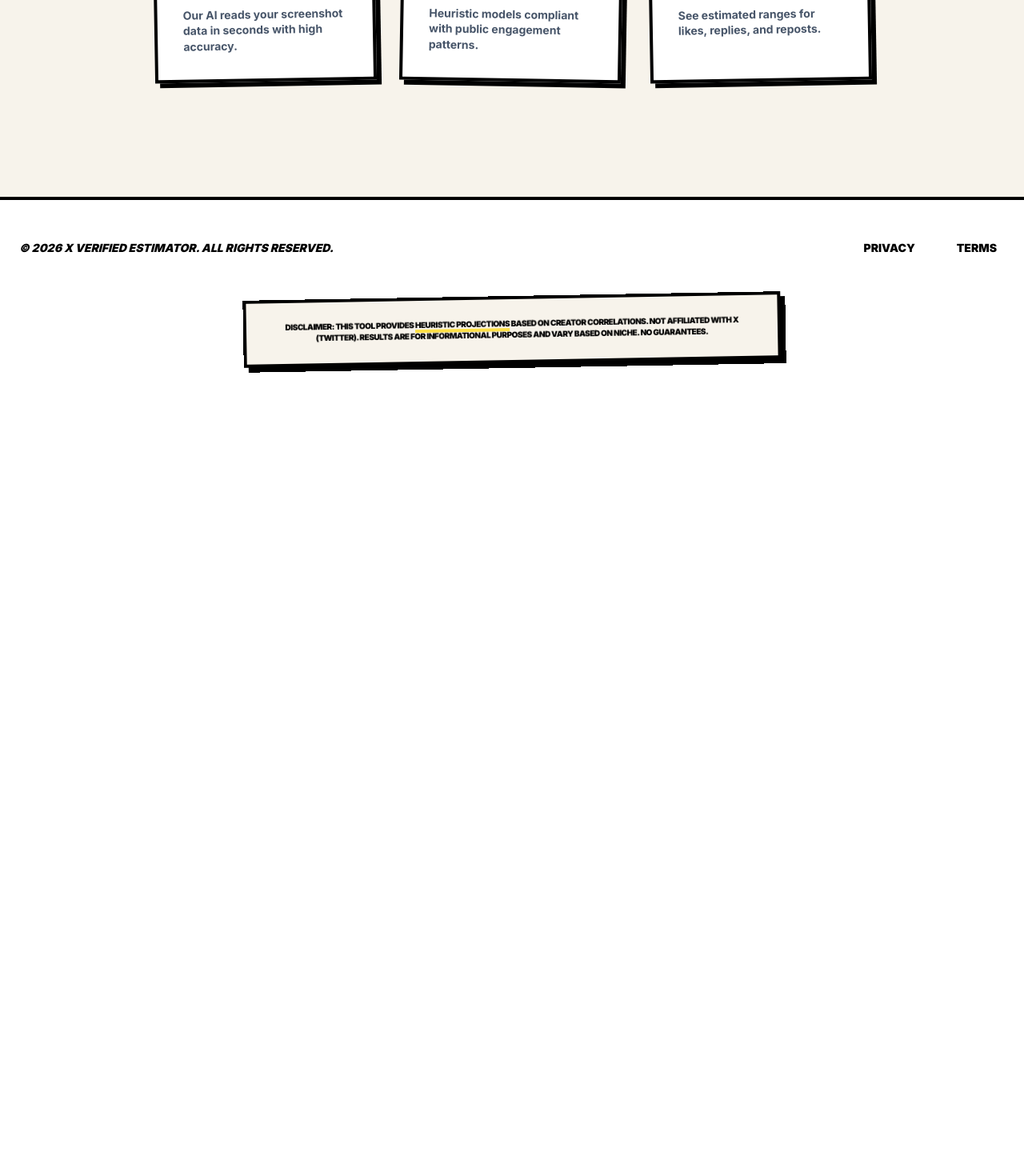
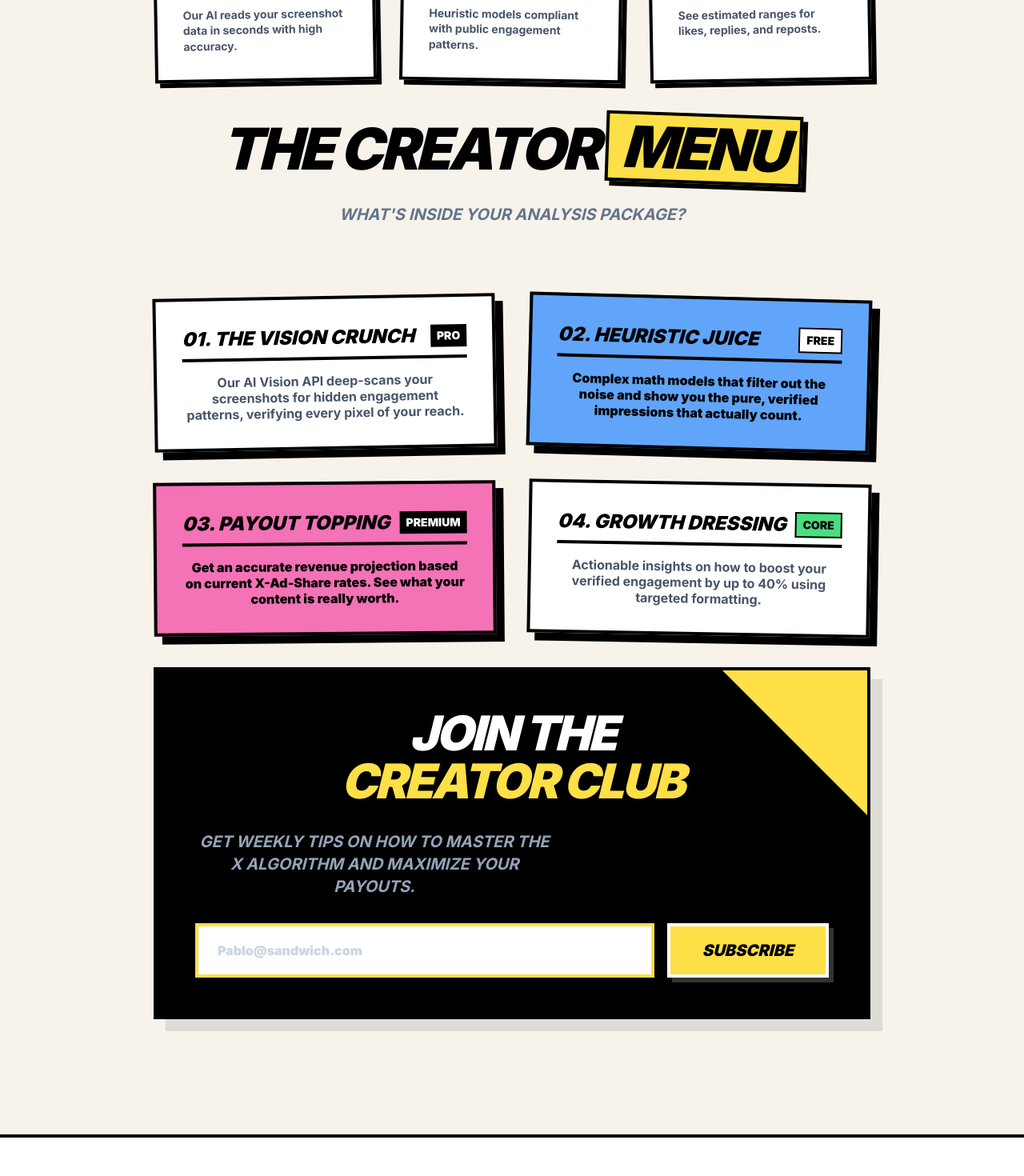
Before and after one commit to Sufiyanshah483/x-verified-estimator, a Next.js app: page / in a window 1280 px wide. Shown: the part 1320-2790 px from the top of the page at 80% size. Before the commit the page ends 1821 px from the top, so only its background shows below. Built offline with nearby package versions, Linux system fonts and the light colour scheme.

Commit message:
Final polish: Creator Menu, Newsletter, Celebration effects and Mobile navigation

```diff
--- a/app/page.tsx
+++ b/app/page.tsx
@@ -122,6 +122,73 @@ export default function Home() {
                                     <p className="text-sm font-bold text-slate-600 leading-snug">See estimated ranges for likes, replies, and reposts.</p>
                                 </div>
                             </div>
+
+                            {/* The Creator Menu - New Section */}
+                            <div className="mt-32 w-full max-w-5xl mx-auto space-y-12">
+                                <div className="text-center relative">
+                                    <h2 className="text-5xl md:text-7xl font-black uppercase italic tracking-tighter">
+                                        THE CREATOR <span className="bg-[#fde047] px-4 py-1 border-4 border-black inline-block rotate-2 shadow-[6px_6px_0px_0px_rgba(0,0,0,1)]">MENU</span>
+                                    </h2>
+                                    <p className="mt-6 text-xl font-bold uppercase italic text-slate-500">What's inside your analysis package?</p>
+                                </div>
+
+                                <div className="grid grid-cols-1 md:grid-cols-2 gap-10 pt-10">
+                                    <div className="bg-white border-4 border-black p-8 shadow-[10px_10px_0px_0px_rgba(0,0,0,1)] space-y-4 rotate-[-1deg]">
+                                        <div className="flex justify-between items-center border-b-4 border-black pb-2">
+                                            <h5 className="text-2xl font-black uppercase italic">01. THE VISION CRUNCH</h5>
+                                            <span className="bg-black text-white px-2 py-1 font-black text-sm">PRO</span>
+                                        </div>
+                                        <p className="font-bold text-slate-600 leading-tight">Our AI Vision API deep-scans your screenshots for hidden engagement patterns, verifying every pixel of your reach.</p>
+                                    </div>
+
+                                    <div className="bg-[#60a5fa] border-4 border-black p-8 shadow-[10px_10px_0px_0px_rgba(0,0,0,1)] space-y-4 rotate-[1.5deg]">
+                                        <div className="flex justify-between items-center border-b-4 border-black pb-2">
+                                            <h5 className="text-2xl font-black uppercase italic text-black">02. HEURISTIC JUICE</h5>
+                                            <span className="bg-white text-black px-2 py-1 font-black text-sm border-2 border-black">FREE</span>
+                                        </div>
+                                        <p className="font-black text-black leading-tight">Complex math models that filter out the noise and show you the pure, verified impressions that actually count.</p>
+                                    </div>
+
+                                    <div className="bg-[#f472b6] border-4 border-black p-8 shadow-[10px_10px_0px_0px_rgba(0,0,0,1)] space-y-4 rotate-[-0.5deg]">
+                                        <div className="flex justify-between items-center border-b-4 border-black pb-2">
+                                            <h5 className="text-2xl font-black uppercase italic text-black">03. PAYOUT TOPPING</h5>
+                                            <span className="bg-black text-white px-2 py-1 font-black text-sm">PREMIUM</span>
+                                        </div>
+                                        <p className="font-black text-black leading-tight">Get an accurate revenue projection based on current X-Ad-Share rates. See what your content is really worth.</p>
+                                    </div>
+
+                                    <div className="bg-white border-4 border-black p-8 shadow-[10px_10px_0px_0px_rgba(0,0,0,1)] space-y-4 rotate-[1deg]">
+                                        <div className="flex justify-between items-center border-b-4 border-black pb-2">
+                                            <h5 className="text-2xl font-black uppercase italic">04. GROWTH DRESSING</h5>
+                                            <span className="bg-[#4ade80] text-black px-2 py-1 font-black text-sm border-2 border-black">CORE</span>
+                                        </div>
+                                        <p className="font-bold text-slate-600 leading-tight">Actionable insights on how to boost your verified engagement by up to 40% using targeted formatting.</p>
+                                    </div>
+                                </div>
+                            </div>
+
+                            {/* Newsletter / Join Section */}
+                            <div className="mt-40 w-full max-w-4xl mx-auto p-12 bg-black text-white border-4 border-black shadow-[15px_15px_0px_0px_rgba(15,23,42,0.1)] relative overflow-hidden">
+                                <div className="absolute top-0 right-0 w-64 h-64 bg-[#fde047] rotate-45 translate-x-32 -translate-y-32" />
+                                <div className="relative z-10 space-y-8">
+                                    <h2 className="text-4xl md:text-6xl font-black uppercase italic tracking-tighter leading-none">
+                                        JOIN THE <br /> <span className="text-[#fde047]">CREATOR CLUB</span>
+                                    </h2>
+                                    <p className="text-xl font-bold uppercase italic text-slate-400 max-w-md">
+                                        Get weekly tips on how to master the X algorithm and maximize your payouts.
+                                    </p>
+                                    <div className="flex flex-col sm:flex-row gap-4">
+                                        <input
+                                            type="email"
+                                            placeholder="Pablo@sandwich.com"
+                                            className="flex-1 bg-white border-4 border-[#fde047] px-6 py-4 text-black font-black placeholder:text-slate-300 focus:outline-none"
+                                        />
+                                        <button className="px-10 py-4 bg-[#fde047] text-black font-black uppercase italic text-xl border-4 border-white shadow-[6px_6px_0px_0px_rgba(255,255,255,0.2)] hover:bg-white transition-all">
+                                            SUBSCRIBE
+                                        </button>
+                                    </div>
+                                </div>
+                            </div>
                         </motion.section>
                     )}
 
--- a/components/layout/header.tsx
+++ b/components/layout/header.tsx
@@ -1,5 +1,6 @@
 import Link from 'next/link';
 import { Logo } from '@/components/ui/logo';
+import { Menu } from 'lucide-react';
 
 export function Header() {
     return (
@@ -9,10 +10,18 @@ export function Header() {
                     <Logo />
                 </Link>
 
-                <div className="hidden md:block">
-                    <span className="text-sm font-black text-black uppercase tracking-tighter bg-[#fde047] border-2 border-black px-3 py-1 shadow-[4px_4px_0px_0px_rgba(0,0,0,1)]">
+                <div className="hidden md:flex items-center gap-6">
+                    <span className="text-sm font-black text-black uppercase tracking-tighter bg-[#fde047] border-2 border-black px-3 py-1 shadow-[4px_4px_0px_0px_rgba(0,0,0,1)] hover:translate-y-[-1px] cursor-pointer">
                         Creator Intelligence
                     </span>
+                    <button className="text-sm font-black uppercase italic border-b-2 border-black">The Menu</button>
+                    <button className="text-sm font-black uppercase italic border-b-2 border-black">Pricing</button>
+                </div>
+
+                <div className="md:hidden">
+                    <button className="p-2 bg-[#fde047] border-2 border-black shadow-[3px_3px_0px_0px_rgba(0,0,0,1)]">
+                        <Menu size={24} />
+                    </button>
                 </div>
             </div>
         </header>
--- a/components/results-dashboard.tsx
+++ b/components/results-dashboard.tsx
@@ -79,14 +79,42 @@ export function ResultsDashboard({ data, username, onReset }: ResultsDashboardPr
     const expectedPayoutMax = data.verifiedImpressions.max * payoutFactor;
     const expectedPayoutAvg = verifiedImpAvg * payoutFactor;
 
+    // Celebration effect items
+    const confettiColors = ['#fde047', '#60a5fa', '#4ade80', '#f472b6', '#c084fc'];
+
     return (
-        <div className="w-full max-w-6xl mx-auto space-y-12 pb-20">
+        <div className="w-full max-w-6xl mx-auto space-y-12 pb-20 relative">
+
+            {/* Celebration Particles */}
+            <div className="absolute top-0 left-1/2 -translate-x-1/2 w-full max-w-lg h-64 pointer-events-none overflow-hidden flex items-center justify-center">
+                {confettiColors.map((color, i) => (
+                    <motion.div
+                        key={i}
+                        className="absolute border-2 border-black"
+                        initial={{ opacity: 0, scale: 0, y: 0, x: 0, rotate: 0 }}
+                        animate={{
+                            opacity: [0, 1, 0],
+                            scale: [0, 1.5, 0],
+                            y: [0, -200 - (i * 20)],
+                            x: [(i - 2) * 80, (i - 2) * 120],
+                            rotate: [0, 90, 180]
+                        }}
+                        transition={{
+                            duration: 2,
+                            repeat: Infinity,
+                            repeatDelay: 3,
+                            delay: i * 0.2
+                        }}
+                        style={{ width: 24, height: 24, backgroundColor: color }}
+                    />
+                ))}
+            </div>
 
             {/* Header */}
             <motion.div
                 initial={{ opacity: 0, y: 20 }}
                 animate={{ opacity: 1, y: 0 }}
-                className="flex flex-col md:flex-row md:items-end justify-between gap-8"
+                className="flex flex-col md:flex-row md:items-end justify-between gap-8 pt-8"
             >
                 <div className="relative">
                     <div className="h-6 w-48 bg-[#fde047] border-4 border-black absolute -top-4 -left-2 -z-10 rotate-[-1deg]" />
```
